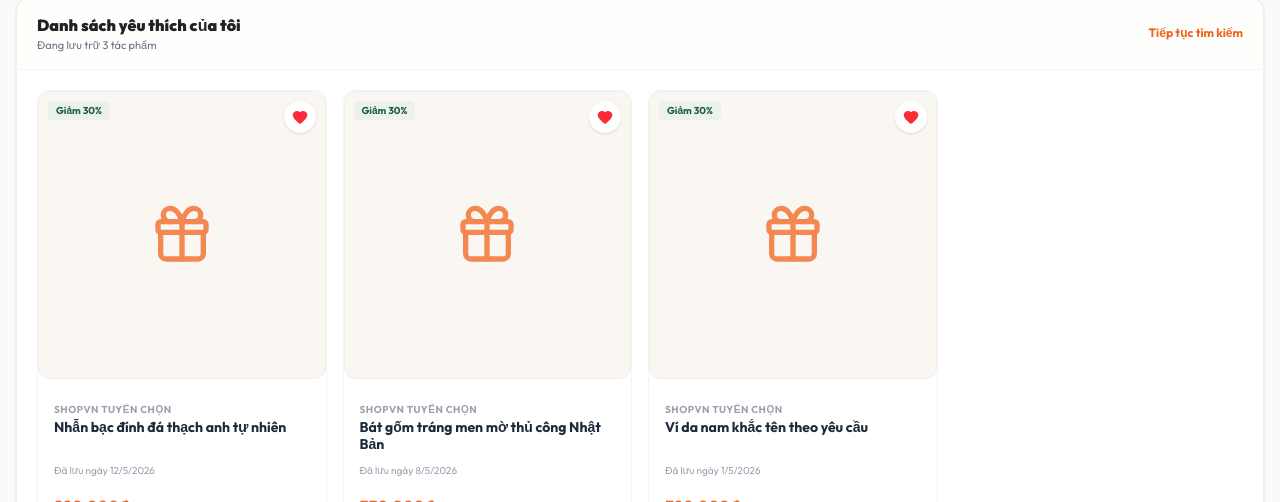
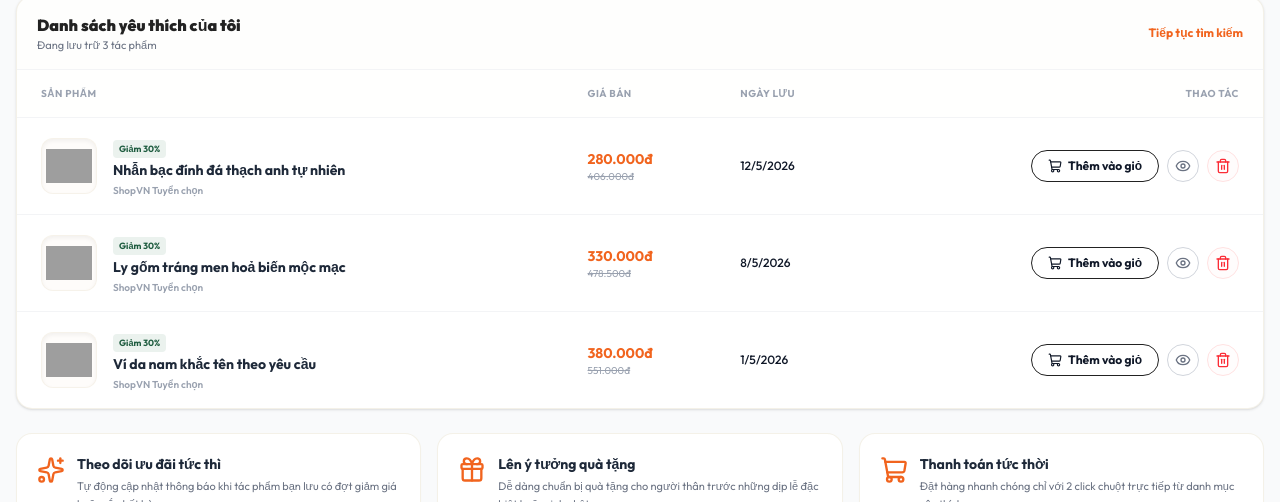
Before and after one commit to chduchai16/order-system, a Next.js app in the folder frontend/: page /wishlist in a window 1280 px wide. Shown: the part 450-952 px from the top of the page. Built offline with nearby package versions, Linux system fonts and the light colour scheme; no server answers; grey boxes are pictures that could not be loaded.

Commit message:
feat : thay đổi layout trang wishlish

```diff
--- a/frontend/app/(storefront)/page.tsx
+++ b/frontend/app/(storefront)/page.tsx
@@ -13,6 +13,9 @@ import {
   Gift,
   ArrowUpRight,
 } from 'lucide-react';
+import { userService } from '@/features/account/api/userService';
+import { tokenStore } from '@/features/shared/api/tokenStore';
+import { toast } from '@/components/layout/Toast';
 
 const interests = [
   {
@@ -98,6 +101,23 @@ const benefits = [
 ];
 
 export default function StorefrontHomePage() {
+  const handleAddToWishlist = async (e: React.MouseEvent, productId: string, productName: string) => {
+    e.preventDefault();
+    e.stopPropagation();
+    try {
+      const userId = tokenStore.getUserId();
+      if (!userId) {
+        toast.warning('Vui lòng đăng nhập để thêm sản phẩm vào danh sách yêu thích!');
+        return;
+      }
+      await userService.addToWishlist(userId, Number(productId), productName);
+      toast.success('Đã thêm sản phẩm vào danh sách yêu thích!');
+    } catch (err) {
+      console.error('Failed to add to wishlist', err);
+      toast.error('Có lỗi xảy ra khi thêm sản phẩm vào danh sách yêu thích.');
+    }
+  };
+
   return (
     <div className="space-y-16">
       {/* Double Hero Split-Screen Banner */}
@@ -333,7 +353,12 @@ export default function StorefrontHomePage() {
               <span className="absolute top-2.5 left-2.5 z-10 bg-[#EBF2EE] text-[#1E5C3F] text-[10px] font-bold px-2.5 py-0.5 rounded-sm">
                 Giảm {product.discount}
               </span>
-              <button type="button" className="absolute top-2.5 right-2.5 z-10 w-8 h-8 rounded-full bg-white text-gray-400 flex items-center justify-center shadow-sm hover:text-red-500 transition-colors cursor-pointer" aria-label="Yêu thích">
+              <button
+                type="button"
+                onClick={(e) => handleAddToWishlist(e, product.id, product.name)}
+                className="absolute top-2.5 right-2.5 z-10 w-8 h-8 rounded-full bg-white text-gray-400 flex items-center justify-center shadow-sm hover:text-red-500 transition-colors cursor-pointer"
+                aria-label="Yêu thích"
+              >
                 <Heart className="w-4 h-4" />
               </button>
               {/* Product Image */}
--- a/frontend/app/(storefront)/products/[id]/page.tsx
+++ b/frontend/app/(storefront)/products/[id]/page.tsx
@@ -19,6 +19,9 @@ import {
 import { productService } from '@/features/product/api';
 import { useCartStore } from '@/features/cart/store';
 import { Product, ProductAttribute, ProductVariant } from '@/features/product/types';
+import { userService } from '@/features/account/api/userService';
+import { tokenStore } from '@/features/shared/api/tokenStore';
+import { toast } from '@/components/layout/Toast';
 
 const colorOptions = [
   { name: 'Đen mờ', className: 'bg-[#2E2E2E]' },
@@ -119,6 +122,21 @@ export default function ProductDetailPage({ params }: { params: Promise<{ id: st
   const handleBuyNow = async () => {
     await handleAddToCart();
     router.push('/cart');
+  };
+
+  const handleAddToWishlist = async () => {
+    try {
+      const userId = tokenStore.getUserId();
+      if (!userId) {
+        toast.warning('Vui lòng đăng nhập để thêm sản phẩm vào danh sách yêu thích!');
+        return;
+      }
+      await userService.addToWishlist(userId, Number(displayProduct.id), displayProduct.name);
+      toast.success('Đã thêm sản phẩm vào danh sách yêu thích!');
+    } catch (err) {
+      console.error('Failed to add to wishlist', err);
+      toast.error('Có lỗi xảy ra khi thêm sản phẩm vào danh sách yêu thích.');
+    }
   };
 
   if (loading) {
@@ -350,6 +368,7 @@ export default function ProductDetailPage({ params }: { params: Promise<{ id: st
               </button>
               <button
                 type="button"
+                onClick={handleAddToWishlist}
                 className="w-12 h-12 rounded-full border border-gray-200 flex items-center justify-center text-gray-400 hover:text-red-500 hover:border-red-400 bg-white shadow-sm cursor-pointer transition-all duration-200"
                 aria-label="Yêu thích"
               >
--- a/frontend/app/(storefront)/wishlist/page.tsx
+++ b/frontend/app/(storefront)/wishlist/page.tsx
@@ -2,15 +2,22 @@
 
 import { useEffect, useState } from 'react';
 import Link from 'next/link';
-import { Eye, Heart, ShoppingCart, Sparkles, Gift } from 'lucide-react';
+import Image from 'next/image';
+import { Eye, Heart, ShoppingCart, Sparkles, Gift, Trash2 } from 'lucide-react';
 import { userService } from '@/features/account/api/userService';
 import { useCartStore } from '@/features/cart/store';
 import { WishlistItem } from '@/components/types';
+import { productService } from '@/features/product/api';
+import { toast } from '@/components/layout/Toast';
 
-const fallbackWishlist: WishlistItem[] = [
-  { id: 1, productId: '1', productName: 'Nhẫn bạc đính đá thạch anh tự nhiên', addedAt: '2026-05-12T00:00:00Z' },
-  { id: 2, productId: '2', productName: 'Bát gốm tráng men mờ thủ công Nhật Bản', addedAt: '2026-05-08T00:00:00Z' },
-  { id: 3, productId: '3', productName: 'Ví da nam khắc tên theo yêu cầu', addedAt: '2026-05-01T00:00:00Z' },
+interface WishlistDisplayItem extends WishlistItem {
+  imageUrl?: string | null;
+}
+
+const fallbackWishlist: WishlistDisplayItem[] = [
+  { id: 1, productId: '1', productName: 'Nhẫn bạc đính đá thạch anh tự nhiên', addedAt: '2026-05-12T00:00:00Z', imageUrl: 'https://images.unsplash.com/photo-1603561591411-07134e71a2a9?w=400&auto=format&fit=crop&q=80' },
+  { id: 2, productId: '2', productName: 'Ly gốm tráng men hoả biến mộc mạc', addedAt: '2026-05-08T00:00:00Z', imageUrl: 'https://images.unsplash.com/photo-1514432324607-a09d9b4aefdd?w=400&auto=format&fit=crop&q=80' },
+  { id: 3, productId: '3', productName: 'Ví da nam khắc tên theo yêu cầu', addedAt: '2026-05-01T00:00:00Z', imageUrl: 'https://images.unsplash.com/photo-1627123424574-724758594e93?w=400&auto=format&fit=crop&q=80' },
 ];
 
 const formatDate = (date: string) => {
@@ -32,8 +39,13 @@ function ProductIcon() {
 export default function WishlistPage() {
   const addToCart = useCartStore((state) => state.addToCart);
   const initializeCart = useCartStore((state) => state.initializeCart);
-  const [wishlist, setWishlist] = useState<WishlistItem[]>([]);
+  const [wishlist, setWishlist] = useState<WishlistDisplayItem[]>([]);
   const [loading, setLoading] = useState(true);
+
+  const handleRemoveFromWishlist = (productId: string) => {
+    setWishlist((prev) => prev.filter((item) => String(item.productId) !== productId));
+    toast.success('Đã xóa sản phẩm khỏi danh sách yêu thích!');
+  };
 
   useEffect(() => {
     void initializeCart();
@@ -41,7 +53,24 @@ export default function WishlistPage() {
     const fetchWishlist = async () => {
       try {
         const items = await userService.getWishlist();
-        setWishlist(items);
+
+        // Fetch product details to retrieve image urls
+        const itemsWithDetails = await Promise.all(
+          items.map(async (item) => {
+            try {
+              const product = await productService.getProductById(String(item.productId));
+              const primaryImage = product.images?.find((img) => img.isPrimary && img.url);
+              const firstImage = product.images?.find((img) => img.url);
+              const imageUrl = primaryImage?.url ?? firstImage?.url ?? product.image ?? null;
+              return { ...item, imageUrl };
+            } catch (err) {
+              console.error(`Failed to fetch details for product ID ${item.productId}:`, err);
+              return { ...item, imageUrl: null };
+            }
+          })
+        );
+
+        setWishlist(itemsWithDetails);
       } catch (err) {
         console.error('Failed to fetch wishlist', err);
         setWishlist(fallbackWishlist);
@@ -125,56 +154,89 @@ export default function WishlistPage() {
             </Link>
           </div>
 
-          <div className="grid grid-cols-1 sm:grid-cols-2 lg:grid-cols-3 xl:grid-cols-4 gap-4 p-5">
+          <div className="overflow-x-auto">
+            <table className="w-full text-left border-collapse">
+              <thead>
+                <tr className="border-b border-gray-100 bg-[#F5EFE6]/5 text-[10px] text-gray-400 font-bold uppercase tracking-wider">
+                  <th className="py-4 px-6">Sản phẩm</th>
+                  <th className="py-4 px-4">Giá bán</th>
+                  <th className="py-4 px-4">Ngày lưu</th>
+                  <th className="py-4 px-6 text-right">Thao tác</th>
+                </tr>
+              </thead>
+              <tbody className="divide-y divide-gray-100">
                 {wishlist.map((item, index) => {
                   const price = 280000 + (index * 50000);
                   const oldPrice = Math.round(price * 1.45);
 
                   return (
-                <article key={item.id} className="border border-gray-100 rounded-xl overflow-hidden bg-white hover:shadow-md transition duration-300 group flex flex-col justify-between">
-                  <div className="relative">
-                    <span className="absolute top-2.5 left-2.5 z-10 bg-[#EBF2EE] text-[#1E5C3F] text-[10px] font-bold px-2 py-0.5 rounded-sm">
+                    <tr key={item.id} className="hover:bg-gray-50/50 transition-colors group">
+                      <td className="py-4 px-6">
+                        <div className="flex items-center gap-4">
+                          <div className="relative w-14 h-14 rounded-xl border border-[#EAE3D2]/40 bg-[#FDFAF7]/60 overflow-hidden flex items-center justify-center p-2 shrink-0 shadow-inner">
+                            {item.imageUrl ? (
+                              <Image
+                                src={item.imageUrl}
+                                alt={item.productName}
+                                fill
+                                className="object-contain p-1 group-hover:scale-105 transition-transform duration-300"
+                              />
+                            ) : (
+                              <Gift className="w-6 h-6 text-[#F1641E] opacity-75" />
+                            )}
+                          </div>
+                          <div className="space-y-1">
+                            <span className="inline-flex text-[9px] text-[#1E5C3F] bg-[#EBF2EE] font-bold px-1.5 py-0.5 rounded-sm">
                               Giảm 30%
                             </span>
-                    <button type="button" className="absolute top-2.5 right-2.5 z-10 w-8 h-8 rounded-full bg-white text-red-500 flex items-center justify-center shadow-sm cursor-pointer" aria-label="Đã yêu thích">
-                      <Heart className="w-4 h-4 fill-current" />
-                    </button>
-                    <ProductIcon />
+                            <h3 className="font-bold text-xs md:text-sm text-gray-800 line-clamp-1 max-w-[280px] hover:text-[#F1641E] transition-colors leading-tight">
+                              <Link href={`/products/${item.productId}`}>{item.productName}</Link>
+                            </h3>
+                            <span className="text-[10px] text-gray-400 font-semibold block">ShopVN Tuyển chọn</span>
                           </div>
-
-                  <div className="p-4 flex-grow flex flex-col justify-between space-y-3">
-                    <div className="space-y-1">
-                      <span className="text-[10px] text-gray-400 font-bold uppercase tracking-wider">ShopVN Tuyển chọn</span>
-                      <h3 className="font-bold text-xs md:text-sm line-clamp-2 h-10 text-gray-800 group-hover:text-[#F1641E] transition-colors leading-tight">
-                        {item.productName}
-                      </h3>
-                      <p className="text-[10px] text-gray-400">Đã lưu ngày {formatDate(item.addedAt)}</p>
                         </div>
-
-                    <div className="space-y-3 pt-1">
-                      <div className="flex items-baseline gap-2">
-                        <span className="text-base font-bold text-[#F1641E]">{price.toLocaleString('vi-VN')}đ</span>
-                        <span className="text-xs text-gray-400 line-through">{oldPrice.toLocaleString('vi-VN')}đ</span>
+                      </td>
+                      <td className="py-4 px-4">
+                        <div className="flex flex-col">
+                          <span className="text-sm font-bold text-[#F1641E]">{price.toLocaleString('vi-VN')}đ</span>
+                          <span className="text-[10px] text-gray-400 line-through">{oldPrice.toLocaleString('vi-VN')}đ</span>
                         </div>
-
-                      <div className="grid grid-cols-[1fr_auto] gap-2 pt-1 border-t border-gray-50">
+                      </td>
+                      <td className="py-4 px-4 text-xs text-gray-505 font-medium">
+                        {formatDate(item.addedAt)}
+                      </td>
+                      <td className="py-4 px-6 text-right">
+                        <div className="inline-flex items-center gap-2">
                           <button
                             type="button"
                             onClick={() => handleAddToCart(item)}
-                          className="h-9 border border-[#222222] hover:bg-[#222222] hover:text-white rounded-full text-xs font-bold flex items-center justify-center gap-1.5 transition-all duration-200 cursor-pointer"
+                            className="h-8 px-4 border border-[#222222] hover:bg-[#222222] hover:text-white rounded-full text-xs font-bold flex items-center justify-center gap-1.5 transition-all duration-200 cursor-pointer"
                           >
                             <ShoppingCart className="w-3.5 h-3.5" />
                             Thêm vào giỏ
                           </button>
-                        <Link href={`/products/${item.productId}`} className="w-9 h-9 border border-gray-300 hover:border-[#222222] hover:text-[#222222] rounded-full flex items-center justify-center transition-colors" title="Xem chi tiết">
+                          <Link
+                            href={`/products/${item.productId}`}
+                            className="w-8 h-8 border border-gray-300 hover:border-[#222222] hover:text-[#222222] rounded-full flex items-center justify-center transition-colors text-gray-500 hover:text-[#222222]"
+                            title="Xem chi tiết"
+                          >
                             <Eye className="w-4 h-4" />
                           </Link>
+                          <button
+                            type="button"
+                            onClick={() => handleRemoveFromWishlist(String(item.productId))}
+                            className="w-8 h-8 border border-red-100 hover:border-red-500 text-red-500 rounded-full flex items-center justify-center bg-red-50/20 hover:bg-red-50 transition-colors cursor-pointer"
+                            title="Xóa khỏi yêu thích"
+                          >
+                            <Trash2 className="w-4 h-4" />
+                          </button>
                         </div>
-                    </div>
-                  </div>
-                </article>
+                      </td>
+                    </tr>
                   );
                 })}
+              </tbody>
+            </table>
           </div>
         </section>
       )}
--- a/frontend/features/account/components/AccountOrdersView.tsx
+++ b/frontend/features/account/components/AccountOrdersView.tsx
@@ -25,6 +25,12 @@ import { orderService } from '@/features/order/api';
 import { userService } from '@/features/account/api/userService';
 import { tokenStore } from '@/lib/auth';
 import { Address, Order, User as UserProfile, WishlistItem } from '@/components/types';
+import { productService } from '@/features/product/api';
+import Image from 'next/image';
+
+interface WishlistDisplayItem extends WishlistItem {
+  imageUrl?: string | null;
+}
 
 type SectionKey = 'overview' | 'orders' | 'wishlist' | 'profile' | 'addresses' | 'payments' | 'settings';
 type OrderStatus = 'processing' | 'shipping' | 'completed' | 'cancelled';
@@ -84,9 +90,9 @@ const fallbackAddresses: Address[] = [
   },
 ];
 
-const fallbackWishlist: WishlistItem[] = [
-  { id: 1, productId: '1', productName: 'Nhẫn bạc đính đá thạch anh tự nhiên', addedAt: '2026-05-12T00:00:00Z' },
-  { id: 2, productId: '2', productName: 'Bát gốm tráng men mờ thủ công Nhật Bản', addedAt: '2026-05-08T00:00:00Z' },
+const fallbackWishlist: WishlistDisplayItem[] = [
+  { id: 1, productId: '1', productName: 'Nhẫn bạc đính đá thạch anh tự nhiên', addedAt: '2026-05-12T00:00:00Z', imageUrl: 'https://images.unsplash.com/photo-1603561591411-07134e71a2a9?w=400&auto=format&fit=crop&q=80' },
+  { id: 2, productId: '2', productName: 'Ly gốm tráng men hoả biến mộc mạc', addedAt: '2026-05-08T00:00:00Z', imageUrl: 'https://images.unsplash.com/photo-1514432324607-a09d9b4aefdd?w=400&auto=format&fit=crop&q=80' },
 ];
 
 const fallbackProfile: UserProfile = {
@@ -169,7 +175,7 @@ export default function AccountOrdersView() {
   const [selectedSection, setSelectedSection] = useState<SectionKey>('overview');
   const [orders, setOrders] = useState<DisplayOrder[]>(fallbackOrders);
   const [addresses, setAddresses] = useState<Address[]>(fallbackAddresses);
-  const [wishlist, setWishlist] = useState<WishlistItem[]>(fallbackWishlist);
+  const [wishlist, setWishlist] = useState<WishlistDisplayItem[]>(fallbackWishlist);
   const [profile, setProfile] = useState<UserProfile>(fallbackProfile);
   const [loading, setLoading] = useState(true);
   const [profileForm, setProfileForm] = useState({
@@ -208,7 +214,21 @@ export default function AccountOrdersView() {
         }
 
         if (wishlistData.status === 'fulfilled' && wishlistData.value.length > 0) {
-          setWishlist(wishlistData.value);
+          const detailedWishlist = await Promise.all(
+            wishlistData.value.map(async (item) => {
+              try {
+                const product = await productService.getProductById(String(item.productId));
+                const primaryImage = product.images?.find((img) => img.isPrimary && img.url);
+                const firstImage = product.images?.find((img) => img.url);
+                const imageUrl = primaryImage?.url ?? firstImage?.url ?? product.image ?? null;
+                return { ...item, imageUrl };
+              } catch (err) {
+                console.error(`Failed to fetch product details for ${item.productId}:`, err);
+                return { ...item, imageUrl: null };
+              }
+            })
+          );
+          setWishlist(detailedWishlist);
         }
       } catch (error) {
         console.error('Fetch account data error:', error);
@@ -403,8 +423,17 @@ export default function AccountOrdersView() {
                   {wishlist.map((item) => (
                     <article key={item.id} className="rounded-2xl border border-gray-100 bg-white p-4 flex flex-col justify-between group hover:shadow-md transition duration-200">
                       <div>
-                        <div className="mb-3.5 flex aspect-[4/3] items-center justify-center rounded-xl bg-[#F5EFE6]/50 border border-gray-50/50">
-                          <Heart className="h-8 w-8 text-[#F1641E]" />
+                        <div className="relative mb-3.5 flex aspect-[4/3] items-center justify-center rounded-xl bg-[#FDFAF7]/60 border border-gray-100 overflow-hidden p-2">
+                          {item.imageUrl ? (
+                            <Image
+                              src={item.imageUrl}
+                              alt={item.productName}
+                              fill
+                              className="object-contain p-2 group-hover:scale-105 transition-transform duration-300"
+                            />
+                          ) : (
+                            <Heart className="h-8 w-8 text-[#F1641E] shrink-0" />
+                          )}
                         </div>
                         <span className="text-[10px] font-bold uppercase tracking-wider text-[#F1641E]">ShopVN</span>
                         <h3 className="mt-1 font-bold text-xs md:text-sm text-[#222222] line-clamp-2 h-10 group-hover:text-[#F1641E] transition-colors leading-tight">{item.productName}</h3>
--- a/frontend/features/product/components/ProductCard.tsx
+++ b/frontend/features/product/components/ProductCard.tsx
@@ -6,6 +6,9 @@ import { useCartStore } from '@/features/cart/store';
 import Image from 'next/image';
 import { useRouter } from 'next/navigation';
 import { Heart, ShoppingCart, Star } from 'lucide-react';
+import { userService } from '@/features/account/api/userService';
+import { tokenStore } from '@/features/shared/api/tokenStore';
+import { toast } from '@/components/layout/Toast';
 
 interface ProductCardProps {
   product: Product;
@@ -47,6 +50,23 @@ export default function ProductCard({ product, variant = 'standard' }: ProductCa
     });
   };
 
+  const handleAddToWishlist = async (e: React.MouseEvent) => {
+    e.preventDefault();
+    e.stopPropagation();
+    try {
+      const userId = tokenStore.getUserId();
+      if (!userId) {
+        toast.warning('Vui lòng đăng nhập để thêm sản phẩm vào danh sách yêu thích!');
+        return;
+      }
+      await userService.addToWishlist(userId, Number(product.id), product.name);
+      toast.success('Đã thêm sản phẩm vào danh sách yêu thích!');
+    } catch (err) {
+      console.error('Failed to add to wishlist', err);
+      toast.error('Có lỗi xảy ra khi thêm sản phẩm vào danh sách yêu thích.');
+    }
+  };
+
   const currentPrice = selectedVariant ? selectedVariant.price : product.price;
   const currentStock = selectedVariant ? selectedVariant.stock : product.stock;
   const formatVnd = (price: number) => `${Math.round(price).toLocaleString('vi-VN')}đ`;
@@ -81,7 +101,12 @@ export default function ProductCard({ product, variant = 'standard' }: ProductCa
       </div>
 
       {/* Wishlist Heart Button */}
-      <button className="absolute top-2.5 right-2.5 z-10 bg-white p-1.5 rounded-full shadow-sm text-gray-400 hover:text-red-500 hover:scale-105 transition-all duration-200 cursor-pointer" aria-label="Yêu thích">
+      <button
+        type="button"
+        onClick={handleAddToWishlist}
+        className="absolute top-2.5 right-2.5 z-10 bg-white p-1.5 rounded-full shadow-sm text-gray-400 hover:text-red-500 hover:scale-105 transition-all duration-200 cursor-pointer"
+        aria-label="Yêu thích"
+      >
         <Heart className="w-4 h-4" />
       </button>
 
--- a/frontend/features/products/components/ProductCard.tsx
+++ b/frontend/features/products/components/ProductCard.tsx
@@ -6,6 +6,9 @@ import { useCartStore } from '@/features/cart/store/cartStore';
 import Image from 'next/image';
 import Link from 'next/link';
 import { Heart, ShoppingCart, Star } from 'lucide-react';
+import { userService } from '@/features/account/api/userService';
+import { tokenStore } from '@/features/shared/api/tokenStore';
+import { toast } from '@/components/layout/Toast';
 
 interface ProductCardProps {
   product: Product;
@@ -46,6 +49,23 @@ export default function ProductCard({ product, variant = 'standard' }: ProductCa
     });
   };
 
+  const handleAddToWishlist = async (e: React.MouseEvent) => {
+    e.preventDefault();
+    e.stopPropagation();
+    try {
+      const userId = tokenStore.getUserId();
+      if (!userId) {
+        toast.warning('Vui lòng đăng nhập để thêm sản phẩm vào danh sách yêu thích!');
+        return;
+      }
+      await userService.addToWishlist(userId, Number(product.id), product.name);
+      toast.success('Đã thêm sản phẩm vào danh sách yêu thích!');
+    } catch (err) {
+      console.error('Failed to add to wishlist', err);
+      toast.error('Có lỗi xảy ra khi thêm sản phẩm vào danh sách yêu thích.');
+    }
+  };
+
   const currentPrice = selectedVariant ? selectedVariant.price : product.price;
   const currentStock = selectedVariant ? selectedVariant.stock : product.stock;
   const formatVnd = (price: number) => `${Math.round(price).toLocaleString('vi-VN')}đ`;
@@ -67,7 +87,12 @@ export default function ProductCard({ product, variant = 'standard' }: ProductCa
       </div>
 
       {/* Wishlist Heart Button */}
-      <button className="absolute top-2.5 right-2.5 z-10 bg-white p-1.5 rounded-full shadow-sm text-gray-400 hover:text-red-500 hover:scale-105 transition-all duration-200 cursor-pointer" aria-label="Yêu thích">
+      <button
+        type="button"
+        onClick={handleAddToWishlist}
+        className="absolute top-2.5 right-2.5 z-10 bg-white p-1.5 rounded-full shadow-sm text-gray-400 hover:text-red-500 hover:scale-105 transition-all duration-200 cursor-pointer"
+        aria-label="Yêu thích"
+      >
         <Heart className="w-4 h-4" />
       </button>
 
```
Lines whose indentation alone changed are shown as unchanged.
